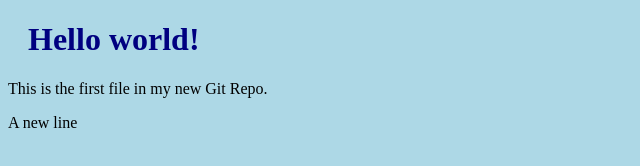
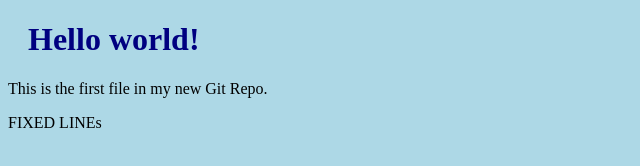
Before and after one commit to CanSolv/practice, a plain HTML site: page index.html in a window 1280 px wide. Shown: the full height of the page, 0-640 px from the left. Drawn offline with Linux system fonts and the light colour scheme.

Commit message:
emergency fix done

```diff
--- a/index.html
+++ b/index.html
@@ -8,7 +8,7 @@
 
 <h1>Hello world!</h1>
 <p>This is the first file in my new Git Repo.</p>
-<p>A new line</p>
+<p>FIXED LINEs</p>
 
 </body>
 </html>
```
